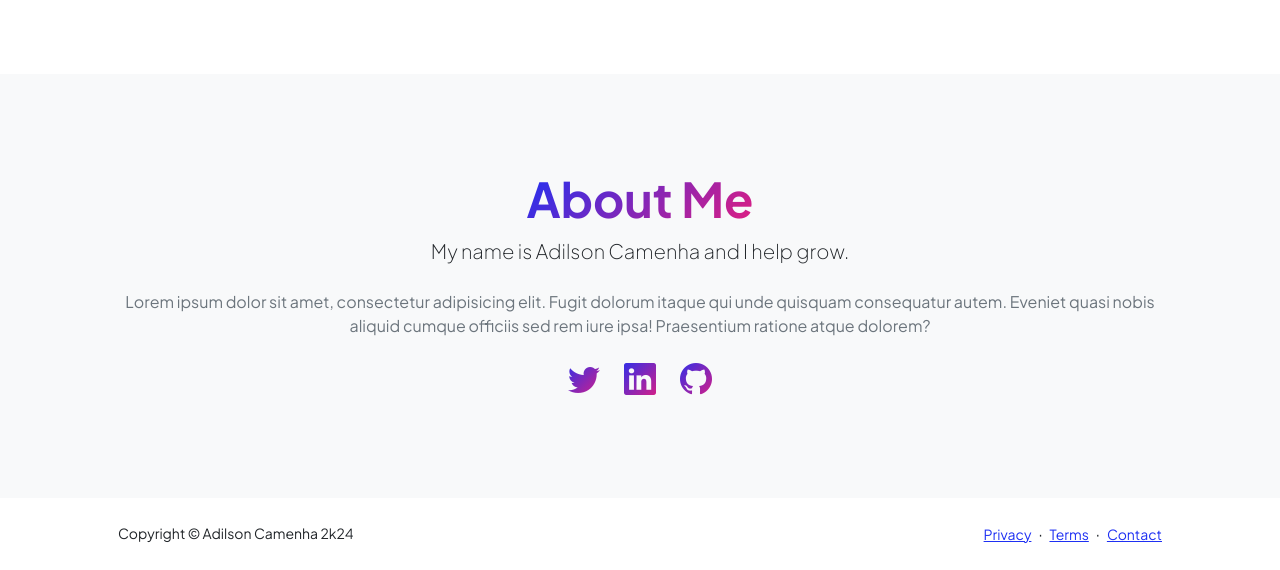
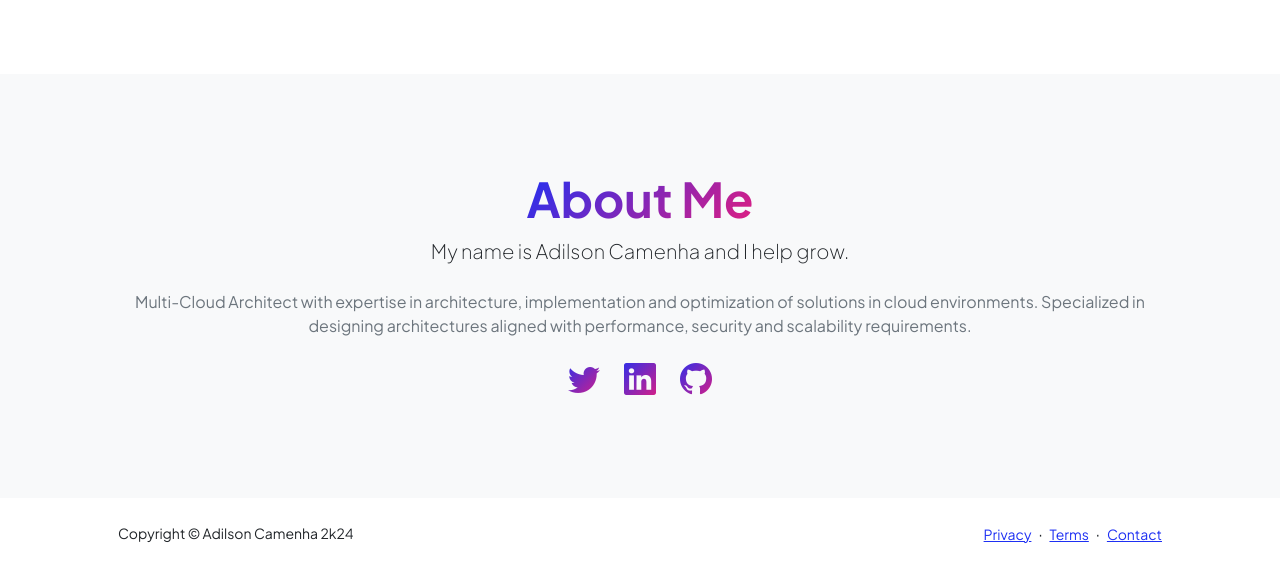
Before and after one commit to AdilsonJobs/pf, a plain HTML site: page index.html in a window 1280 px wide. Shown: the part 991-1561 px from the top of the page. Drawn offline with nearby package versions, Linux system fonts and the light colour scheme.

Commit message:
Update index.html

```diff
--- a/index.html
+++ b/index.html
@@ -183,7 +183,7 @@
                             <div class="text-center my-5">
                                 <h2 class="display-5 fw-bolder"><span class="text-gradient d-inline">About Me</span></h2>
                                 <p class="lead fw-light mb-4">My name is Adilson Camenha and I help grow.</p>
-                                <p class="text-muted">Lorem ipsum dolor sit amet, consectetur adipisicing elit. Fugit dolorum itaque qui unde quisquam consequatur autem. Eveniet quasi nobis aliquid cumque officiis sed rem iure ipsa! Praesentium ratione atque dolorem?</p>
+                                <p class="text-muted">Multi-Cloud Architect with expertise in architecture, implementation and optimization of solutions in cloud environments. Specialized in designing architectures aligned with performance, security and scalability requirements.</p>
                                 <div class="d-flex justify-content-center fs-2 gap-4">
                                     <a class="text-gradient" href="#!"><i class="bi bi-twitter"></i></a>
                                     <a class="text-gradient" href="#!"><i class="bi bi-linkedin"></i></a>
```
